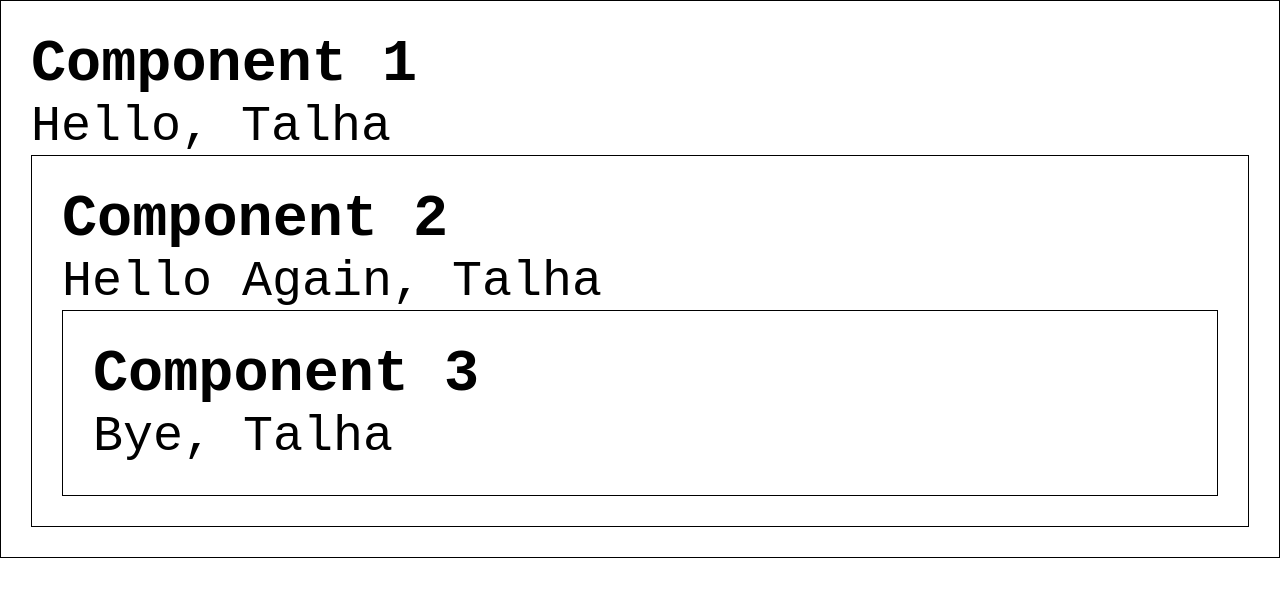
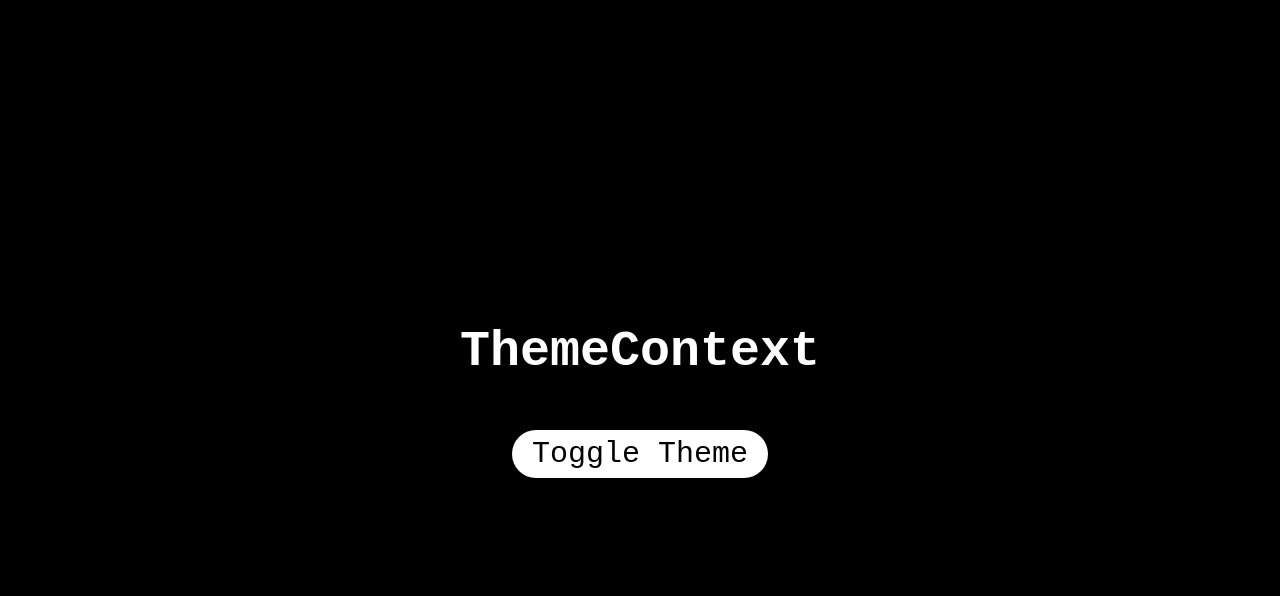
Before and after one commit to thegittyuser/myapp, a React (Vite) app: page / in a window 1280 px wide. Shown: the top 596 px of the page. Built offline with nearby package versions, Linux system fonts and the light colour scheme.

Commit message:
THeme Context

```diff
--- a/src/App.jsx
+++ b/src/App.jsx
@@ -1,9 +1,9 @@
-import Component1 from "./NameContext/Component1.jsx";
+import Theme from "./Theme/Theme.jsx"
 
 function App() {
   return (
     <>
-      <Component1 />
+      <Theme />
     </>
   );
 }
--- a/src/Theme/Theme.jsx
+++ b/src/Theme/Theme.jsx
@@ -1,11 +1,15 @@
+import { createContext, useContext } from "react";
+export const ThemeContext = createContext();
+
 import "./theme.css";
 
 function Theme() {
+  const darkContext = useContext(ThemeContext);
   return (
     <>
       <div className="theme-box-dark">
         <h3>ThemeContext </h3>
-        <button>Toggle Theme</button>
+        <button /*onClick={toggleTheme}*/>Toggle Theme</button>
       </div>
     </>
   );
--- /dev/null
+++ b/src/Theme/theme.css
@@ -0,0 +1,61 @@
+/* classes for dark mode */
+
+.theme-box-dark {
+  width: 100vw;
+  height: 100vh;
+  padding: 15px;
+  background-color: black;
+  color: white;
+  display: flex;
+  justify-content: center;
+  align-items: center;
+  flex-direction: column;
+  gap: 50px;
+}
+
+.theme-box-dark h3 {
+  font-size: 50px;
+}
+
+.theme-box-dark button {
+  font-size: 30px;
+  background-color: white;
+  border: none;
+  border-radius: 50px;
+  padding: 7px 20px;
+}
+/* pseudo selector */
+.theme-box-dark button:hover {
+  cursor: pointer;
+}
+
+/* classes for light mode */
+
+.theme-box-light {
+  width: 100vw;
+  height: 100vh;
+  padding: 15px;
+  background-color: black;
+  color: white;
+  display: flex;
+  justify-content: center;
+  align-items: center;
+  flex-direction: column;
+  gap: 50px;
+}
+
+.theme-box-light h3 {
+  font-size: 50px;
+}
+
+.theme-box-light button {
+  font-size: 30px;
+  background-color: white;
+  border: none;
+  border-radius: 50px;
+  padding: 7px 20px;
+}
+/* pseudo selector */
+.theme-box-light button:hover {
+  cursor: pointer;
+}
```
